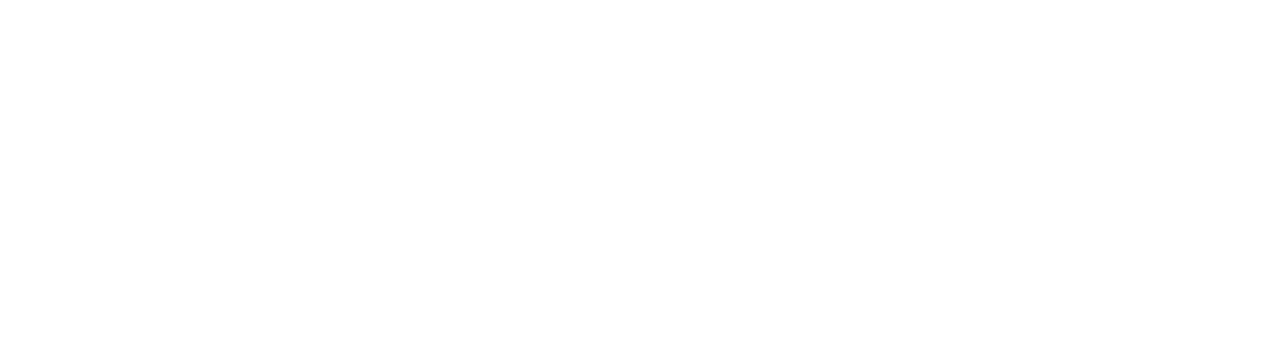
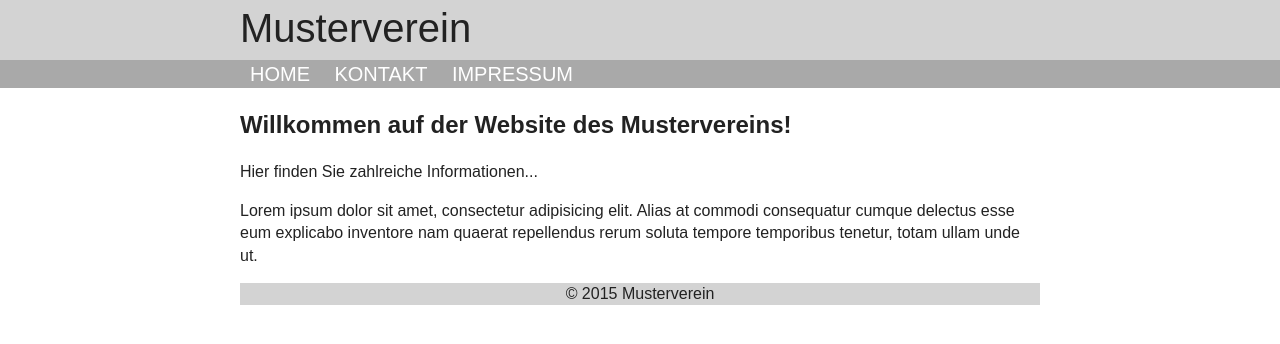
Before and after one commit to Flaiker/AE-Website, a website: page app/index.html in a window 1280 px wide. Drawn offline with nearby package versions, Linux system fonts and the light colour scheme; files that its build step writes are made by us from their sources.

Commit message:
Implemented first version of index.html and styles for it

```diff
--- a/app/index.html
+++ b/app/index.html
@@ -11,7 +11,25 @@
     <link rel="stylesheet" href="styles/main.css">
   </head>
   <body>
-    <!-- TODO: Add content here -->
+
+    <header><div>Musterverein</div></header>
+
+    <nav>
+      <ul class="center-mobile">
+        <li><a href="index.html">HOME</a></li>
+        <li><a href="kontakt.html">KONTAKT</a></li>
+        <li><a href="impressum.html">IMPRESSUM</a></li>
+      </ul>
+    </nav>
+    <section class="main_content">
+      <h1>Willkommen auf der Website des Mustervereins!</h1>
+      <p>Hier finden Sie zahlreiche Informationen...</p>
+      <p>Lorem ipsum dolor sit amet, consectetur adipisicing elit. Alias at commodi consequatur cumque delectus esse
+        eum explicabo inventore nam quaerat repellendus rerum soluta tempore temporibus tenetur, totam ullam unde ut.
+      </p>
+    </section>
+
+    <footer>&copy; 2015 Musterverein</footer>
 
     <!-- build:js scripts/main.min.js -->
     <script src="scripts/main.js"></script>
--- a/app/styles/main.scss
+++ b/app/styles/main.scss
@@ -19,3 +19,75 @@ body {
   margin: 0;
   padding: 0;
 }
+
+.center-mobile {
+  width: 100%;
+  margin-left: 0;
+  margin-right: 0;
+}
+
+@media screen and (min-width: 800px) {
+  .center-mobile {
+    width: 800px;
+    margin-left: auto;
+    margin-right: auto;
+  }
+}
+
+header {
+  background: lightgray;
+  height: 60px;
+  font-size: 40px;
+
+  div {
+    @extend .center-mobile;
+  }
+}
+
+nav {
+  background: darkgray;
+  margin: 0;
+  padding: 0;
+
+  ul {
+    margin: 0;
+    padding: 0;
+    list-style-type: none;
+    li {
+      display: inline-block;
+      margin: 0;
+      padding: 0;
+      transition: background 0.2s linear;
+
+      a {
+        text-decoration: none;
+        color: white;
+        font-size: 20px;
+        padding: 0 10px;
+      }
+
+      a:hover{
+        color: white;
+      }
+
+      a:visited{
+        color: white;
+      }
+    }
+
+    li:hover {
+      background: grey;
+    }
+
+  }
+}
+
+section.main_content {
+  @extend .center-mobile;
+}
+
+footer {
+  @extend .center-mobile;
+  background: lightgray;
+  text-align: center;
+}
```
